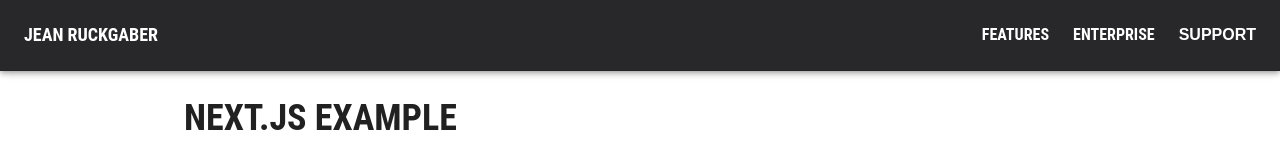
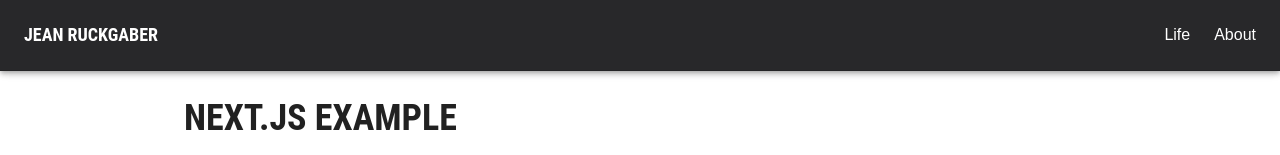
Before and after one commit to maciekrb/ruckgaber-nextjs, a Next.js app: page / in a window 1280 px wide. Shown: the top 155 px of the page. Built offline with nearby package versions, Linux system fonts and the light colour scheme.

Commit message:
Updates menu with about and life

```diff
--- a/src/organisms/NavBar.js
+++ b/src/organisms/NavBar.js
@@ -45,14 +45,11 @@ const NavBar = (props) => {
           Jean Ruckgaber
         </Typography>
         <nav>
-          <Link variant="h6" color="inherit" href="#" className={classes.link}>
-            Features
+          <Link color="inherit" href="/life" className={classes.link}>
+            Life
           </Link>
-          <Link variant="h6" color="inherit" href="#" className={classes.link}>
-            Enterprise
-          </Link>
-          <Link variant="button" color="inherit" href="#" className={classes.link}>
-            Support
+          <Link color="inherit" href="/about" className={classes.link}>
+            About
           </Link>
         </nav>
       </Toolbar>
```
